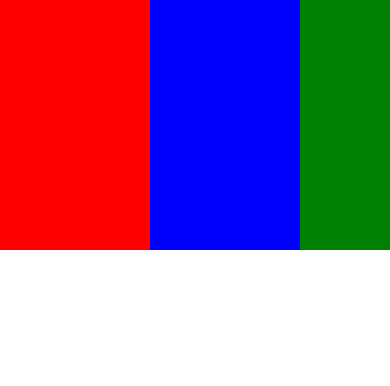
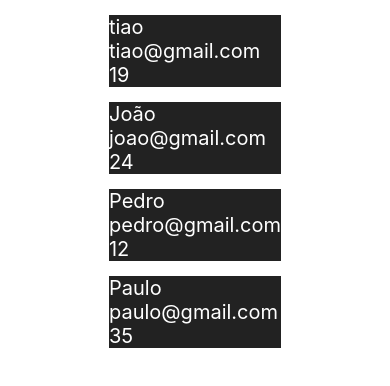
Before and after one commit to mateus-tiao-clear/React-Native-Fundamentals, a React Native app: screen / in a window 390 px wide. Shown: the top 386 px of the page. Built offline with nearby package versions, Linux system fonts and the light colour scheme.

Commit message:
feat: adding Flat List

```diff
--- a/App.jsx
+++ b/App.jsx
@@ -1,17 +1,47 @@
 import { useState } from 'react';
-import { StyleSheet, View, ScrollView } from 'react-native';
+import { StyleSheet, FlatList, View, Text } from 'react-native';
 
 export default function App() {
+  const [feed, setFeed] = useState([{
+    id: '1',
+    nome: 'tiao',
+    idade: 19,
+    email: 'tiao@gmail.com'
+  },
+  {
+    id: '2',
+    nome: 'João',
+    idade: 24,
+    email: 'joao@gmail.com'
+  },
+  {
+    id: '3',
+    nome: 'Pedro',
+    idade: 12,
+    email: 'pedro@gmail.com'
+  },
+  {
+    id: '4',
+    nome: 'Paulo',
+    idade: 35,
+    email: 'paulo@gmail.com'
+  }])
 
   return (
+    <View style={styles.container}>
+      <FlatList keyExtractor={(item) => item.id} data={feed} renderItem={({ item }) => <Pessoa data={item} />}></FlatList>
+    </View>
+  );
+}
 
-      <ScrollView showsHorizontalScrollIndicator={false} horizontal={true}>
-        <View style={styles.box1}></View>
-        <View style={styles.box2}></View>
-        <View style={styles.box3}></View>
-        <View style={styles.box4}></View>
-      </ScrollView>
-  );
+function Pessoa({ data }) {
+  return (
+    <View style={styles.areaPessoa}>
+      <Text style={styles.textoPessoa}>{data.nome}</Text>
+      <Text style={styles.textoPessoa}>{data.email}</Text>
+      <Text style={styles.textoPessoa}>{data.idade}</Text>
+    </View>
+  )
 }
 
 const styles = StyleSheet.create({
@@ -20,25 +50,12 @@ const styles = StyleSheet.create({
     alignItems: 'center',
     justifyContent: 'center'
   },
-  box1: {
-    backgroundColor: 'red',
-    height: 250,
-    width: 150
+  areaPessoa: {
+    backgroundColor: '#222',
+    marginTop: 15
   },
-
-  box2: {
-    backgroundColor: 'blue',
-    height: 250,
-    width: 150
-  },
-  box3: {
-    backgroundColor: 'green',
-    height: 250,
-    width: 150
-  },
-  box4: {
-    backgroundColor: 'orange',
-    height: 250,
-    width: 150
+  textoPessoa: {
+    color: '#FFF',
+    fontSize: 20
   }
 });
```
